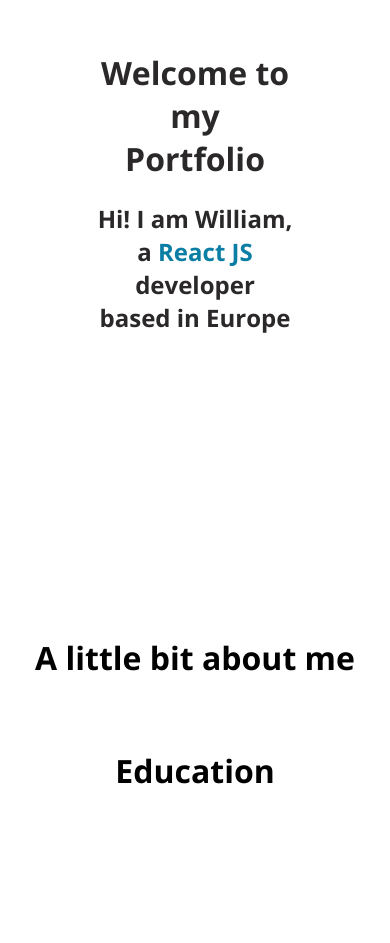
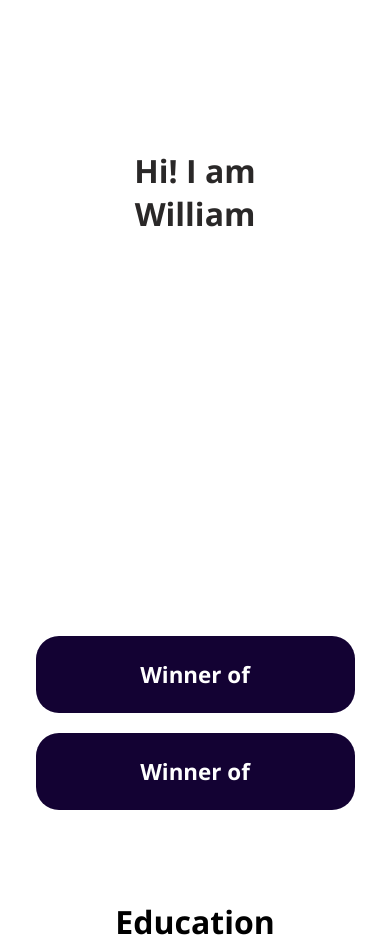
Before and after one commit to Arce-Mdina/Arce-Mdina.github.io, a React (Vite) app: page / in a window 390 px wide. Shown: the part 230-1173 px from the top of the page. Before the commit the page ends 1022 px from the top, so only its background shows below. Built offline with nearby package versions, Linux system fonts and the light colour scheme.

Commit message:
Added some dynamics

```diff
--- a/src/App.css
+++ b/src/App.css
@@ -39,7 +39,7 @@
     position:absolute;
 }
 
-.header-1, .header-2, .header-3 {
+.header-1, .header-2, .header-3, .hello-message {
     transition: 0.3s ease-in;
 }
 
@@ -77,3 +77,75 @@
 .react-name:hover + .react-logo {
     display:block;
 } */
+
+.welcome-message {
+
+    text-align:center;
+    top: 50%;
+    left: 50%;
+    transform: translate(-50%, -50%);
+    color:rgba(23, 21, 21, 0.916);
+
+    position:absolute;
+
+    display:none;
+}
+
+.card {
+    background-color: rgb(19, 2, 51);
+    /* background-color: #0a7ea4ff; */
+    color:white;
+    padding:30px;
+    width:39vw;
+    border-radius:26px;
+    height:auto;
+}
+
+.hello-message {
+    font-size:1.5vw;
+}
+
+.card-grid {
+    display: grid;
+    grid-template-columns: repeat(2, 1fr);
+}
+
+@media only screen and (max-width: 900px) {
+    .hello-message {
+        font-size:2.5vw;
+    }
+
+    .card {
+        padding:15px;
+        font-size:0.5rem;
+        border-radius:16px;
+    }
+}
+
+@media only screen and (max-width: 425px) {
+    .hello-message {
+        font-size:1.3rem;
+    }
+
+    .card-grid {
+        display: grid;
+        grid-template-columns: repeat(1, 1fr);
+    }
+
+    .card {
+        margin-bottom:20px;
+        width:70vw;
+        padding:23px;
+        border-radius:23px;
+        font-size:0.7rem;
+    }
+
+    .welcome-message {
+        display:block;
+    }
+
+    .title {
+        display:none;
+    }
+
+}
--- a/src/App.jsx
+++ b/src/App.jsx
@@ -8,10 +8,13 @@ function App() {
   return (
     <>
       <div className="header">
+        <div className="welcome-message">
+          <h1>Hi! I am William</h1>
+        </div>
         <div className="title">
           <h1>Welcome to my <span className="header-2">Portfolio</span></h1>
           <br></br>
-          <h2><span className="header-1">Hi!</span> I am William, a <span style={{ color: "#0a7ea4ff" }}>React JS</span> developer based in <span className="header-3">Europe</span></h2>
+          <h2 className="hello-message"><span className="header-1">Hi!</span> I am William, a <span style={{ color: "#0a7ea4ff" }}>React JS</span> developer based in <span className="header-3">Europe</span></h2>
 
 
         </div>
--- a/src/components/Card.jsx
+++ b/src/components/Card.jsx
@@ -1,8 +1,10 @@
 import React from 'react'
 
-const Card = () => {
+const Card = (props) => {
   return (
-    <div>Card</div>
+    <div className="card">
+        {props.content}
+    </div>
   )
 }
 
--- a/src/sections/AboutMe.jsx
+++ b/src/sections/AboutMe.jsx
@@ -1,10 +1,21 @@
 import React from 'react'
+import Card from '../components/Card'
 
 const AboutMe = () => {
+
+    const aboutMeCardOne = (
+        <>
+            <h1>Winner of </h1>
+        </>
+    );
+
   return (
-    <div>
-        <h1>A little bit about me</h1>
-    </div>
+    <>
+        <div className="card-grid">
+            <Card content={aboutMeCardOne}/>
+            <Card content={aboutMeCardOne}/>
+        </div>
+    </>
   )
 }
 
```
